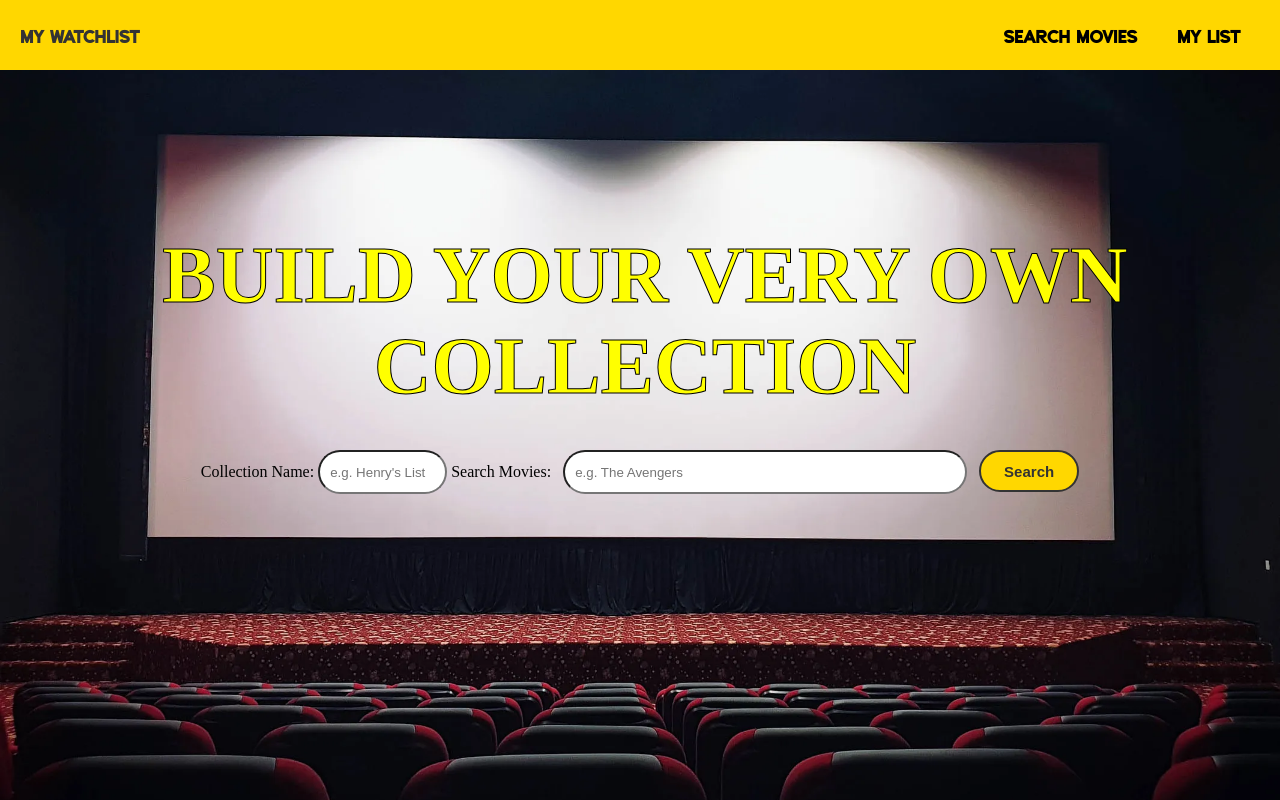
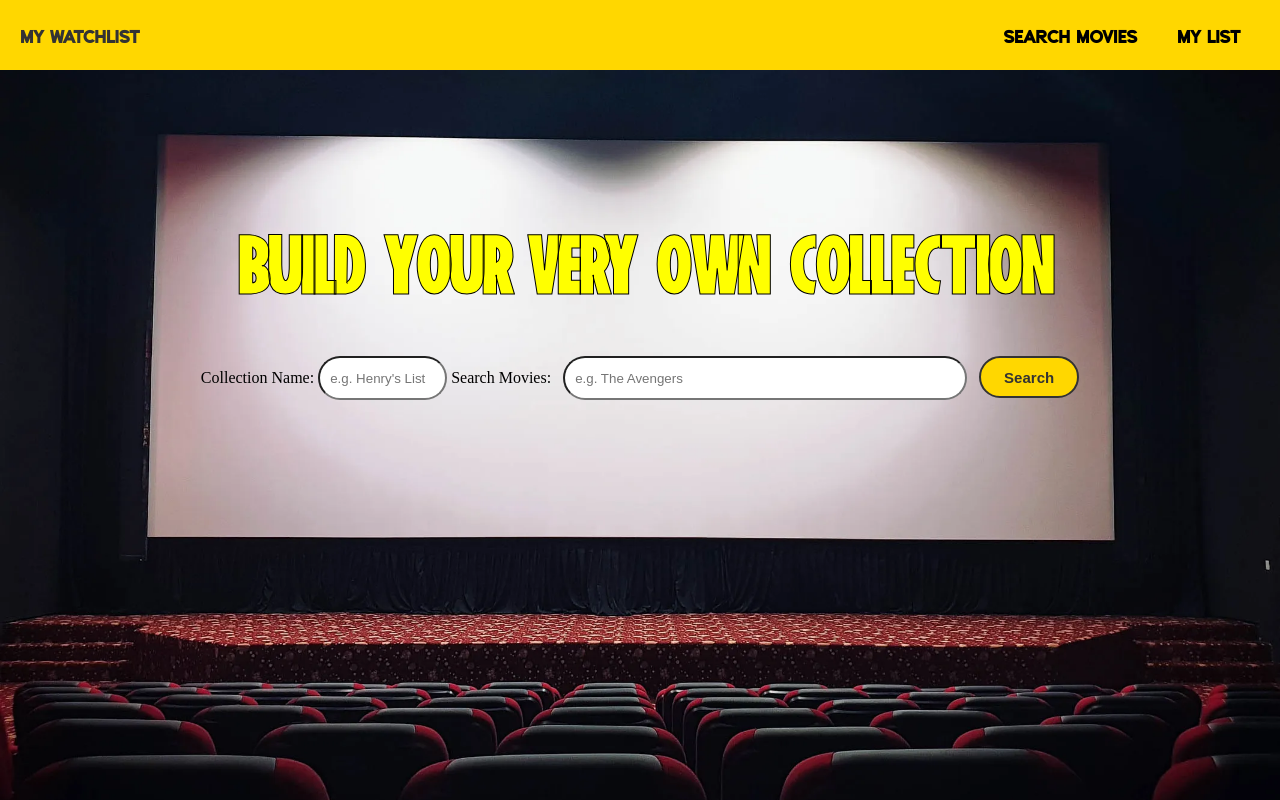
Before and after one commit to hliu12/Movie-App, a website: page public/search.html in a window 1280 px wide. Drawn offline with Linux system fonts and the light colour scheme.

Commit message:
Update styles.css

```diff
--- a/public/styles.css
+++ b/public/styles.css
@@ -136,7 +136,7 @@ a {
 
 @font-face {
  font-family: search;
- src: url('search.ttf);
+ src: url(search.ttf);
 }
 
 button {
```
